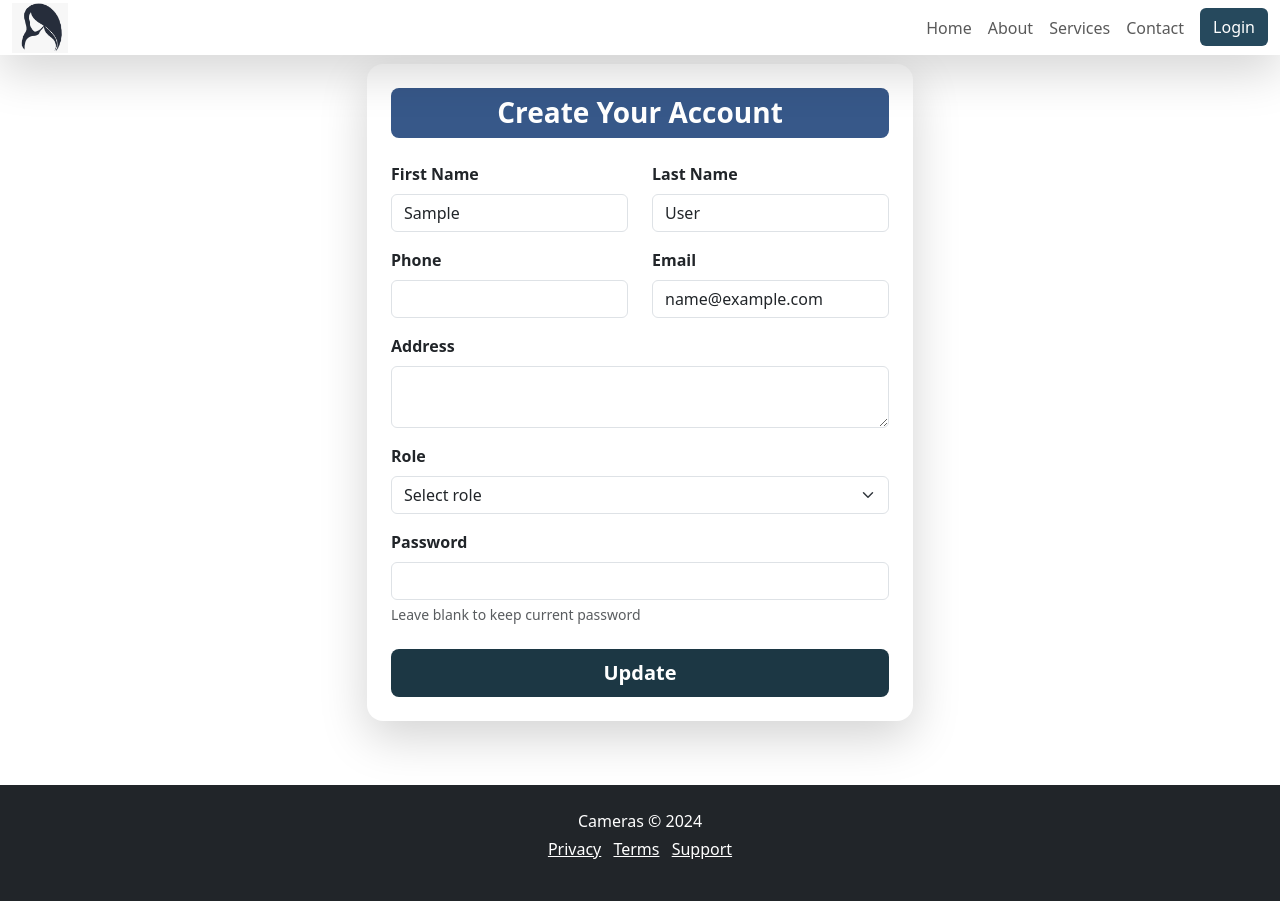
After one commit to ankita12345678910/womensafety, a Django app: page /manage/user/1 in a window 1280 px wide. The commit adds this page. Run offline with Django 5.2, Linux system fonts and the light colour scheme; tables that the repository leaves empty hold one stand-in row (values such as "Sample post"); parts of the project's set-up code (start-up, migrations or seed data) failed here and were passed over.

Commit message:
add owner request and manage user

```diff
--- a/templates/base.html
+++ b/templates/base.html
@@ -16,7 +16,7 @@
     {% block navigation_bar %}
     <header>
         <!-- Main Navbar -->
-        <nav class="navbar navbar-expand-lg navbar-light bg-white shadow-sm"
+        <nav class="navbar navbar-expand-lg navbar-light bg-white shadow-lg"
              style="width: 100%;height: 55px; position: fixed; top: 0; left: 0; z-index: 1000;">
             <div class="container-fluid">
                 <!-- Logo on the left side -->
--- /dev/null
+++ b/templates/users/manage_user.html
@@ -0,0 +1,86 @@
+{% extends 'base.html' %}
+
+{% block title %}
+{{ block.super }} - {{ button_text }}
+{% endblock %}
+
+{% block content %}
+<div class="container py-5">
+    <div class="row justify-content-center">
+        <div class="col-md-8 col-lg-6">
+            <div class="card shadow-lg border-0 rounded-4">
+                <div class="card-body p-4">
+                    <h3 class="text-center mb-4 fw-bold text-white py-2 rounded-3" style="background-color: #375889;">
+                        Create Your Account
+                    </h3>
+                    <form method="POST" action="">
+                        {% csrf_token %}
+                        <div class="row">
+                            <div class="col-md-6 mb-3">
+                                <label for="first_name" class="form-label fw-semibold">First Name</label>
+                                <input type="text" id="first_name" name="first_name" class="form-control" required
+                                    value="{{ user.first_name|default_if_none:'' }}">
+                            </div>
+                            <div class="col-md-6 mb-3">
+                                <label for="last_name" class="form-label fw-semibold">Last Name</label>
+                                <input type="text" id="last_name" name="last_name" class="form-control" required
+                                    value="{{ user.last_name|default_if_none:'' }}">
+                            </div>
+                        </div>
+
+                        <div class="row">
+                            <div class="col-md-6 mb-3">
+                                <label for="phone" class="form-label fw-semibold">Phone</label>
+                                <input type="text" id="phone" name="phone" class="form-control" required
+                                    value="{{ user.phone_number|default_if_none:'' }}">
+                            </div>
+                            <div class="col-md-6 mb-3">
+                                <label for="email" class="form-label fw-semibold">Email</label>
+                                <input type="email" id="email" name="email" class="form-control" required
+                                    value="{{ user.email|default_if_none:'' }}">
+                            </div>
+                        </div>
+
+                        <div class="mb-3">
+                            <label for="address" class="form-label fw-semibold">Address</label>
+                            <textarea id="address" name="address" class="form-control" rows="2"
+                                required>{{ user.address|default_if_none:'' }}</textarea>
+                        </div>
+
+                        <div class="mb-3">
+                            <label for="role" class="form-label fw-semibold">Role</label>
+                            <select id="role" name="role" class="form-select" required>
+                                <option value="" disabled {% if not user or not user.role %}selected{% endif %}>Select role</option>
+                                <option value="admin" {% if user.role == "admin" %}selected{% endif %}>Admin</option>
+                                <option value="owner" {% if user.role == "owner" %}selected{% endif %}>Owner</option>
+                                <option value="viewer" {% if user.role == "viewer" %}selected{% endif %}>Viewer</option>
+                            </select>
+                        </div>
+
+
+                        <div class="mb-4">
+                            <label for="password" class="form-label fw-semibold">
+                                Password {% if button_text == 'Add' %}<span class="text-danger">*</span>{% endif %}
+                            </label>
+                            <input type="password" id="password" name="password" class="form-control" {% if button_text == 'Add' %}required{% endif %}>
+
+                            {% if button_text == 'Update' %}
+                                <div class="form-text">Leave blank to keep current password</div>
+                            {% endif %}
+                        </div>
+
+
+                        <div class="d-grid">
+                            <button type="submit" class="btn fw-semibold btn-lg"
+                                style="background-color: #1c3744;color: white;">{{button_text}}</button>
+                        </div>
+                    </form>
+                </div>
+            </div>
+        </div>
+    </div>
+</div>
+{% endblock %}
+
+{% block javascript %}
+{% endblock %}
--- a/usersapp/urls.py
+++ b/usersapp/urls.py
@@ -1,7 +1,7 @@
 from django.urls import path
 from . import views
 urlpatterns = [
-    path("manage/user", views.manageUser,name='manage_user'),
+    path("manage/user/<id>", views.manageUser,name='manage_user'),
     path("owner/request", views.requestOwner,name='owner_request'),
     path("", views.homePage, name='home')
 ]
--- a/usersapp/views.py
+++ b/usersapp/views.py
@@ -1,11 +1,60 @@
-from django.shortcuts import render
+from django.shortcuts import render, redirect
 from django.http import HttpResponse
-
+import os
+from django.conf import settings
+from django.core.files.storage import FileSystemStorage
+import uuid
+from .models import OwnerRequests
+from django.contrib import messages
+from django.contrib.auth.models import User
+from django.db import connection
 # Create your views here.
 
 
-def manageUser(request):
-    return HttpResponse("manage user")
+def manageUser(request, id=None):
+    is_edit = id and int(id) != -1
+    user = None
+    if is_edit:
+        title = "Edit user"
+        user = User.objects.raw("select * from auth_user where id=%s", [id])[0]
+    if request.method == 'POST':
+        email = request.POST.get('email')
+        password = request.POST.get('password')
+        fname = request.POST.get('first_name')
+        lname = request.POST.get('last_name')
+        phone = request.POST.get('phone')
+        role = request.POST.get('role')
+        address = request.POST.get('address')
+
+        if is_edit:
+            user.first_name = fname
+            user.last_name = lname
+            user.email = email
+            user.username = email
+            if password:
+                user.set_password(password)
+            user.save()
+            msg = 'User updated successfully.'
+        else:
+            user = User.objects.create_user(
+                username=email, email=email, password=password,
+                first_name=fname, last_name=lname
+            )
+            msg = 'User created successfully.'
+
+        # Update extra fields
+        cursor = connection.cursor()
+        cursor.execute("""
+            UPDATE auth_user SET role = %s, phone_number = %s, address = %s WHERE id = %s
+        """, [role, phone, address, user.id])
+
+        messages.success(request, msg)
+
+    button_text = "Update" if is_edit else "Add"
+    return render(request, "users/manage_user.html", {
+        'user': user,
+        'button_text': button_text
+    })
 
 
 def homePage(request):
@@ -13,4 +62,48 @@ def homePage(request):
 
 
 def requestOwner(request):
+    if request.method == "POST":
+        email_id = request.POST.get('email')
+        exist_user = OwnerRequests.objects.filter(email=email_id)
+        if exist_user is None:
+            exist_user = User.objects.get(username=email_id)
+            if exist_user is None:
+
+                fname = request.POST.get('first_name')
+                lname = request.POST.get('last_name')
+                phone = request.POST.get('phone')
+                business = request.POST.get('business_details')
+                address = request.POST.get('address')
+                invoice_file = request.FILES.get('invoice')
+                invoice_dir = os.path.join(settings.MEDIA_ROOT, 'invoices')
+                custom_filename = str(int(uuid.uuid4().hex[:5], 16) % 100000).zfill(
+                    5)+"-"+invoice_file.name
+                file_path = os.path.join(invoice_dir, custom_filename)
+                fs = FileSystemStorage(location=invoice_dir)
+                filename = fs.save(custom_filename, invoice_file)
+                file_url = fs.url(filename)
+                if os.path.exists(file_path):
+                    owner_request = OwnerRequests.objects.create(
+                        first_name=fname,
+                        last_name=lname,
+                        email=email_id,
+                        phone=phone,
+                        business_details=business,
+                        address=address,
+                        invoice=filename
+                    )
+                    messages.success(
+                        request, 'Your request has been submitted successfully!')
+                else:
+                    messages.error(
+                        request, 'Failed to upload the invoice. Please try again.')
+
+                return redirect('owner_request')
+            else:
+                messages.error(
+                    request, 'This email is already used,try with another email!')
+        else:
+            messages.error(
+                request, 'This email is already used,try with another email!')
+
     return render(request, 'users/owner_request.html')
```
Also changed, not shown: templates/home/index.html (+52 -16 lines), templates/users/owner_request.html (+40 -8 lines), 1 other file.
